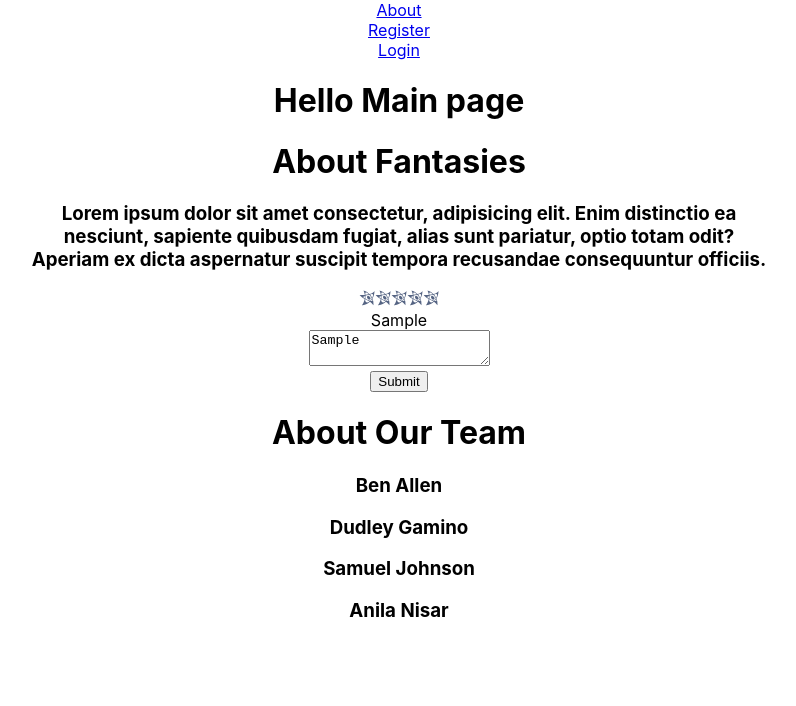
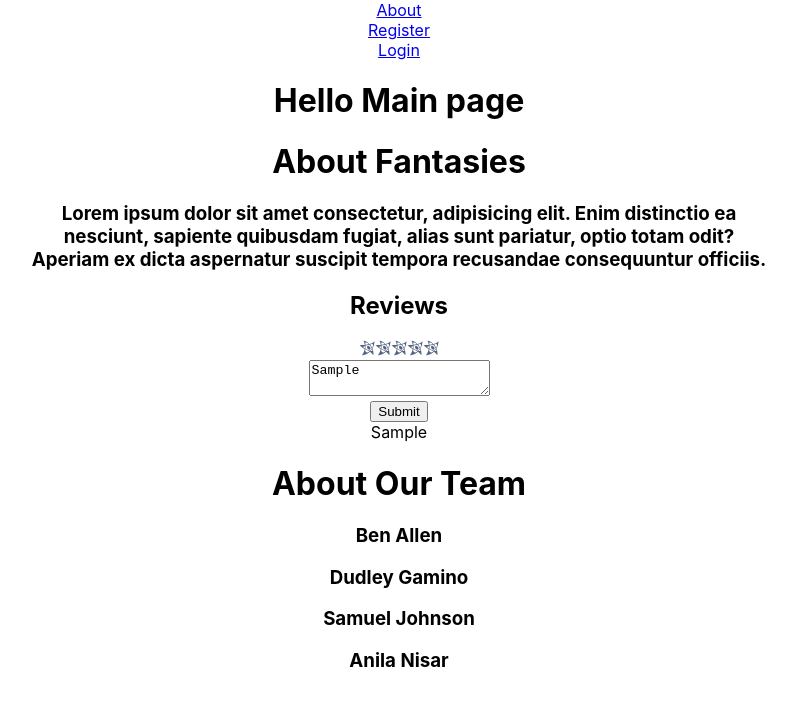
Before and after one commit to Anila277/Fantasies, a React (Create React App) app: page /about in a window 1280 px wide. Both pictures are taken after typing "Sample" into the empty fields and a click on the button "Submit". Shown: the top 706 px of the page, without its empty margins (241-1037 px from the left). Built offline with nearby package versions, Linux system fonts and the light colour scheme.

Commit message:
wip: debugged textarea

```diff
--- a/src/pages/About.js
+++ b/src/pages/About.js
@@ -31,6 +31,7 @@ function About(props) {
     };
 
     const [review, setReview] = useState("");
+
     const [reviews, setReviews] = useState([]);
 
     const onClickHandler = () => {
@@ -54,6 +55,8 @@ function About(props) {
             <h3> Lorem ipsum dolor sit amet consectetur, adipisicing elit. Enim distinctio ea
                 <br /> nesciunt, sapiente quibusdam fugiat, alias sunt pariatur, optio totam odit?
                 <br /> Aperiam ex dicta aspernatur suscipit tempora recusandae consequuntur officiis.</h3>
+
+            <h2>Reviews</h2>
             <form onSubmit={handleSubmit}>
                 {stars.map((_, star) => {
                     return (
@@ -69,9 +72,6 @@ function About(props) {
 
                 <br />
 
-                {reviews.map((input) => (
-                    <div>{review}</div>
-                ))}
                 <textarea
                     placeHolder='Leave a Review'
                     value={review}
@@ -79,6 +79,11 @@ function About(props) {
                 />
                 <br />
                 <button onClick={onClickHandler}>Submit</button>
+                <div>
+                    {reviews.map((input) => (
+                        <div>{input}</div>
+                    ))}
+                </div>
             </form>
 
             <div className="profile">
```
